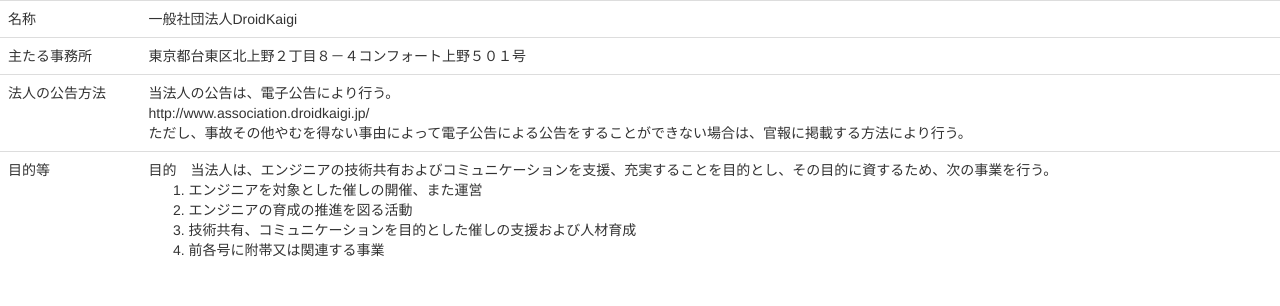
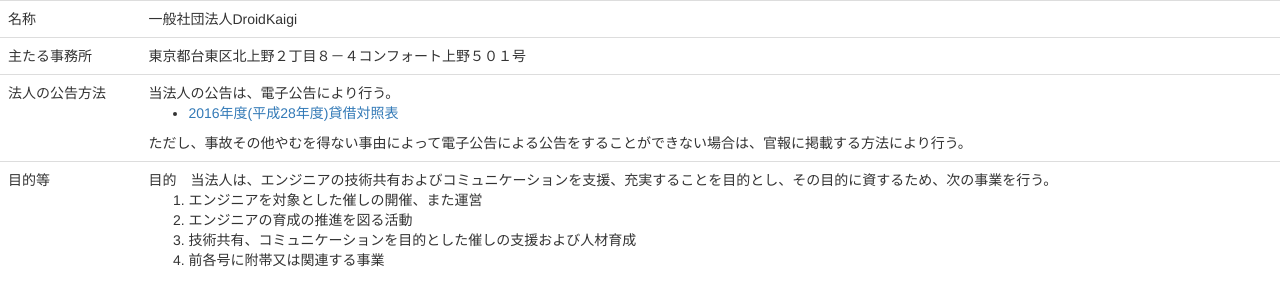
Before and after one commit to roishi2j2/association-site, a plain HTML site: page index.html in a window 1280 px wide. Drawn offline with nearby package versions, Linux system fonts and the light colour scheme.

Commit message:
add annual balance sheet of 2016

```diff
--- a/index.html
+++ b/index.html
@@ -19,7 +19,9 @@
             <tr>
                 <td>法人の公告方法</td>
                 <td>当法人の公告は、電子公告により行う。<br />
-                    http://www.association.droidkaigi.jp/ <br />
+                    <ul>
+                        <li><a href="report/2016-bs.pdf">2016年度(平成28年度)貸借対照表</a></li>
+                    </ul>
                     ただし、事故その他やむを得ない事由によって電子公告による公告をすることができない場合は、官報に掲載する方法により行う。</td>
             </tr>
             <tr>
```
Also changed, not shown: 1 other file.
